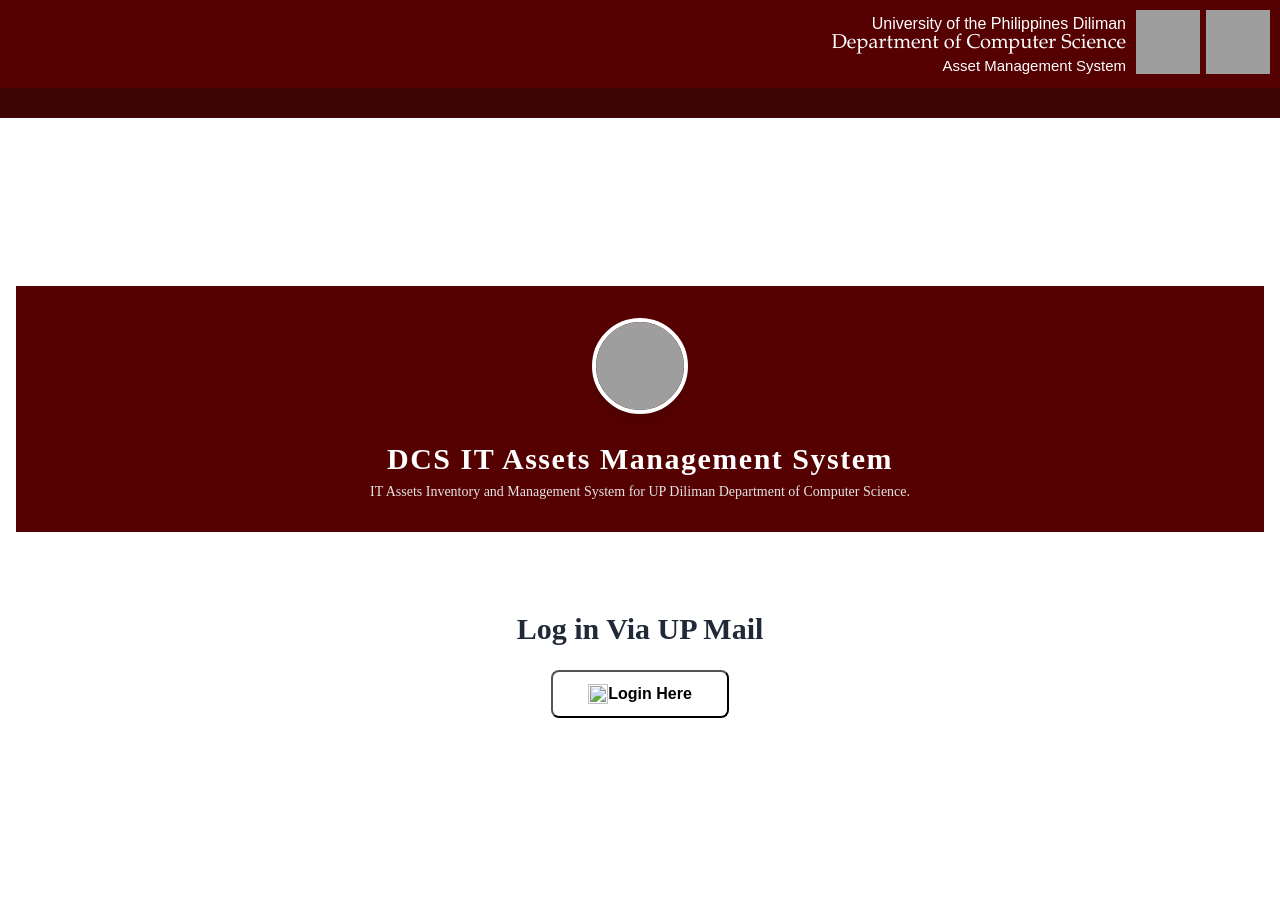
After one commit to IvanJunioo/IT-Asset-Management-System, a PHP site: page /public/login.php in a window 1280 px wide. The commit adds this page. Run offline with PHP 8.4, Linux system fonts and the light colour scheme; grey boxes are pictures that could not be loaded.

Commit message:
added login page + file structure (mvc)

```diff
--- /dev/null
+++ b/config/config.php
@@ -0,0 +1,10 @@
+<?php
+$protocol = (!empty($_SERVER['HTTPS']) && $_SERVER['HTTPS'] !== 'off'
+             || $_SERVER['SERVER_PORT'] == 443) ? "https://" : "http://";
+
+$host = $_SERVER['HTTP_HOST'];
+
+$scriptDir = dirname($_SERVER['SCRIPT_NAME']);
+$projectRoot = preg_replace('#/(src|public).*#', '/', $scriptDir);
+
+define('BASE_URL', $protocol . $host . $projectRoot);
--- a/css/style.css
+++ b/css/style.css
@@ -3,8 +3,8 @@
   padding: 0;
   box-sizing: border-box;
 }
-
-header {
+/* header */
+#header {
     display: flex;
     flex-direction: column;
     background-color: rgb(85, 1, 1);
@@ -58,12 +58,14 @@
     height: 4rem;
 }
 
+/* navigation panel */
 section#navigation {
     display: flex;
     justify-content: space-between;
     background-color: rgb(62, 5, 5);
     width: 100%;
     white-space: nowrap;
+    min-height: 30px;
 }
 
 
@@ -98,6 +100,7 @@
     font-weight: 500
 }
 
+/* main contents */
 main {
     display: flex;
     align-items: flex-start;
@@ -115,6 +118,8 @@
     gap: 2rem;
     margin-left: 10rem;
 }
+
+/* asset page */
 
 #search-input {
     width: 50rem;
@@ -168,7 +173,7 @@
 }
 
 .table-container {
-    max-height: calc(100vh - 300px);;
+    max-height: calc(100vh - 300px);
     overflow-y: auto;
     border: 2pt solid black;
     border-radius: 1rem;
@@ -182,7 +187,6 @@
     background-color: rgb(247, 233, 216);
 }
 
-
 .right {
     display: flex;
     flex-direction: column;
@@ -192,16 +196,22 @@
 }
 
 #filter-box {
-    width: 20rem;
-    height: 20rem;
+    width: 120%;
     display: flex;
     flex-direction: column;
+    justify-content: space-between;
     align-items: center;
     border: 2pt solid black;
     border-radius: 1rem;
     padding: 1rem 1rem;
     background-color: rgb(247, 233, 216);
+    gap: 1rem;
 }
+
+#head-filter{
+    font-size: 24px;
+}
+
 
 #body-filter{
     margin-top: 5pt;
@@ -227,3 +237,118 @@
     cursor: pointer;
     transition: background-color 0.2s ease;
 }
+
+#apply-filter {
+    height: 3rem;
+    padding: 0 1.5rem;
+    border-radius: 1rem;
+    background-color: #24643f;
+    color: white;
+    font-size: 1rem;
+    font-weight: 500;
+    cursor: pointer;
+    transition: background-color 0.2s ease;
+}
+
+#btn_login_upmail {
+    display: flex;
+    align-items: center;
+    justify-content: center;
+}
+
+.login-page {
+    display: flex;
+    flex-direction: column;
+    align-items: center;
+    justify-content: center;
+    min-height: 100vh;
+    padding: 1rem;
+    margin-top: 0;
+}
+
+.login-card {
+    max-width: 400px;
+    width: 100%;
+    box-shadow: 0 20px 25px -5px rgba(0, 0, 0, 0.1), 0 8px 10px -6px rgba(0, 0, 0, 0.1);
+    border-radius: 1rem;
+    overflow: hidden;
+    background-color: white;
+}
+
+.top {
+    background-color: rgb(85, 1, 1);
+    color: white;
+    padding: 2rem;
+    width: 100%;
+    display: flex;
+    flex-direction: column;
+    align-items: center;
+    justify-content: center;
+    text-align: center;
+    gap: 1.5rem;
+}
+
+#dcs-login {
+    width: 6rem;
+    height: 6rem;
+    border-radius: 100px;
+    border: 4px solid white;
+    box-shadow: 0 10px 15px -3px rgba(0, 0, 0, 0.1);
+    transition: transform 0.3s ease;
+}
+
+#dcs-login:hover {
+    transform: scale(1.05);
+}
+
+#system-name {
+    font-size: 1.875rem;
+    font-weight: 800;
+    letter-spacing: 0.05em;
+}
+
+.system-caption {
+    font-size: 0.875rem;
+    color: #e5e5e5;
+    margin-top: -1rem;/
+}
+
+.bottom {
+    padding: 2rem;
+    width: 100%;
+    display: flex;
+    flex-direction: column;
+    align-items: center;
+    justify-content: center;
+    gap: 1.5rem;
+}
+
+.sign-in {
+    font-size: 1.875rem;
+    font-weight: 700;
+    color: #1f2937;
+    text-align: center;
+}
+
+#login-upmail {
+    width: 15%;
+    padding: 0.75rem 1rem;
+    border-radius: 0.5rem;
+    font-weight: 600;
+    transition: background-color 0.2s ease;
+    display: flex;
+    align-items: center;
+    justify-content: center;
+    cursor: pointer;
+    background-color: white;
+    font-size: 16px;
+}
+
+#login-upmail:hover {
+    background-color: #e4e4e4;
+}
+
+#google-icon {
+    width: 1.25rem;
+    height: 1.25rem;
+}
--- /dev/null
+++ b/public/login.php
@@ -0,0 +1,31 @@
+<!DOCTYPE html>
+<html lang="en">
+<?php include '../src/partials/head.php' ?>
+<body>
+    <!-- header -->
+    <?php include '../src/partials/header.php' ?>
+
+    <!-- main -->
+    <main class="login-page">
+        <div class="top">
+            <a href="https://dcs.upd.edu.ph/" target="_blank">
+                <img id="dcs-login" src="https://cms.dcs.upd.edu.ph/assets/9a8e9dd2-3851-4c88-9687-c4aca3aceea5?fit=cover&width=90&height=90">
+            </a>
+            <div id="system-name">
+                DCS IT Assets Management System
+            </div>
+            <p class="system-caption">
+                IT Assets Inventory and Management System for UP Diliman Department of Computer Science.
+            </p>
+        </div>
+
+        <div class="bottom">
+            <h2 class="sign-in">Log in Via UP Mail</h2>
+            <button id="login-upmail">
+                <img src="https://www.google.com/favicon.ico" id="google-icon" width="32" height="32">
+                    Login Here
+            </button>
+        </div>
+    </main>
+</body>
+</html>
--- /dev/null
+++ b/src/partials/head.php
@@ -0,0 +1,13 @@
+<?php
+if (!defined('BASE_URL')) {
+    require_once __DIR__ . '/../../config/config.php';
+}
+?>
+<!-- head.php -->
+<head>
+    <meta charset="UTF-8">
+    <meta name="viewport" content="width=1200">
+    <title>Document</title>
+    <link rel="stylesheet" href="<?= BASE_URL ?>css/style.css">
+    <link rel="stylesheet" href="https://fonts.googleapis.com/icon?family=Material+Icons">
+</head>
--- /dev/null
+++ b/src/partials/header.php
@@ -0,0 +1,27 @@
+
+<!-- Header template -->
+<div id ="header">
+    <section id="logo-caption">
+        <div id="menu-caption">
+            <div class="upd">University of the Philippines Diliman</div>
+            <div class="dcs">Department of Computer Science</div>
+            <div class="assIT">Asset Management System</div>
+        </div>
+        <div class="logo">
+            <a href="https://dcs.upd.edu.ph/" target="_blank">
+                <img id="dcs" src="https://cms.dcs.upd.edu.ph/assets/9a8e9dd2-3851-4c88-9687-c4aca3aceea5?fit=cover&width=90&height=90">
+            </a>
+            <a href="https://upd.edu.ph" target="_blank">
+                <img id="upd" src="https://cms.dcs.upd.edu.ph/assets/9f12ac0a-ba54-41e5-84ef-1e2b9d076f7d?fit=cover&width=90&height=90">
+            </a>
+        </div>
+    </section>
+
+    <section id="navigation">
+        <div id="navigation-bar">
+        </div>
+
+        <div id="user-panel">
+        </div>
+    </section>
+</div id ="header">
```
Also changed, not shown: src/views/assets.php (renamed from index.php, +7 -45 lines), src/controller.php (added).
